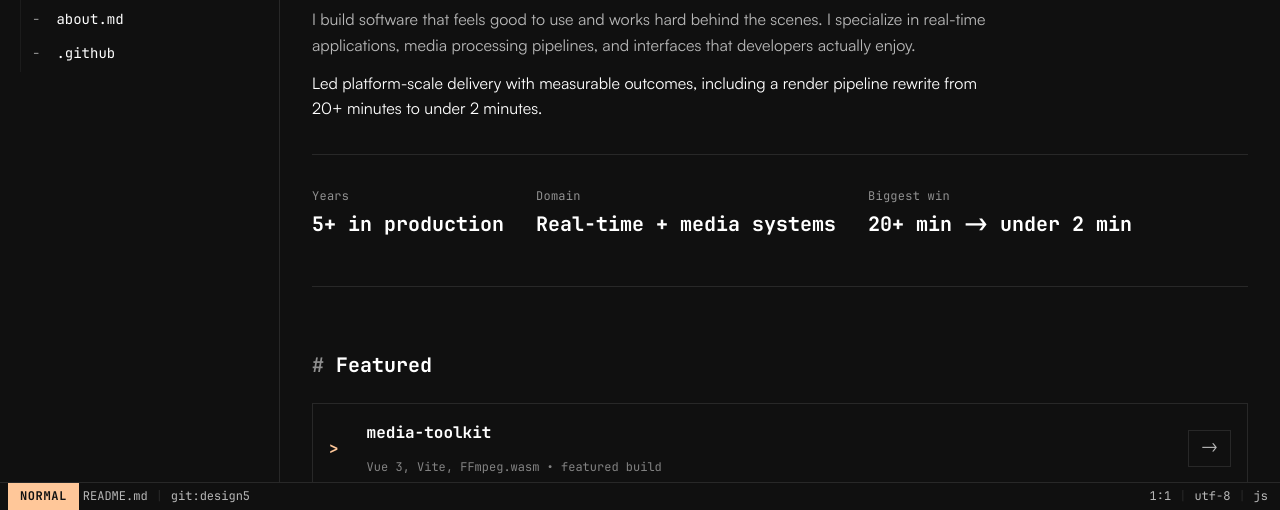
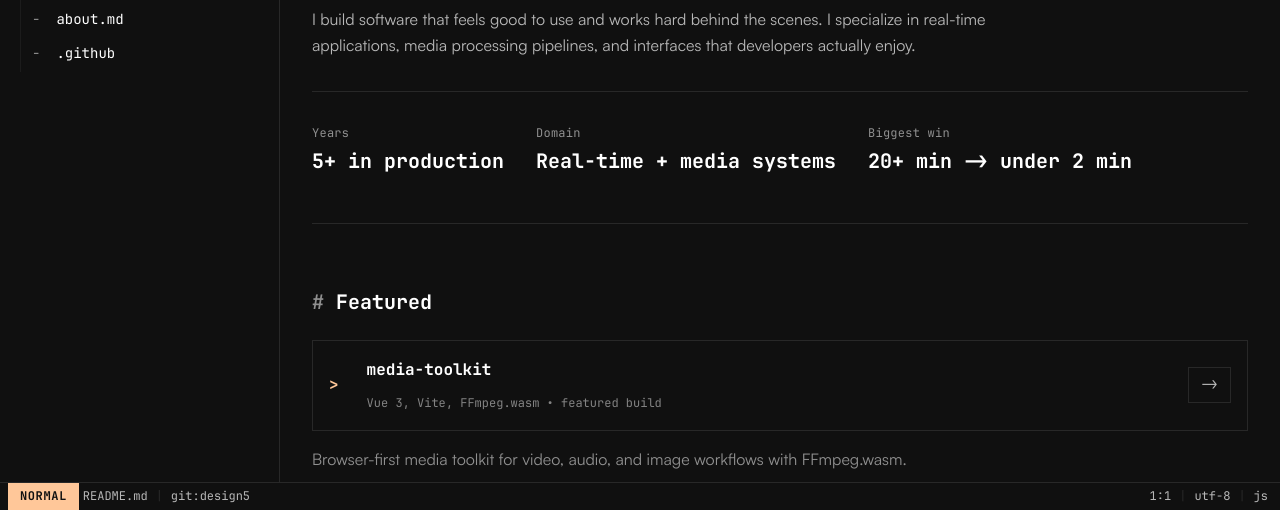
Before and after one commit to davis-ian/portfolio_v4, an Astro site: page / in a window 1280 px wide. Shown: the part 290-800 px from the top of the page. Built offline with nearby package versions, Linux system fonts and the light colour scheme; Astro itself is replaced by a stand-in of ours; no server answers.

Commit message:
hero update

```diff
--- a/src/pages/index.astro
+++ b/src/pages/index.astro
@@ -46,7 +46,7 @@ const featured = selectedWorks.find((entry) => entry.data.slug === "media-toolki
       <p class="hero-description">
         I build software that feels good to use and works hard behind the scenes. I specialize in real-time applications, media processing pipelines, and interfaces that developers actually enjoy.
       </p>
-      <p class="hero-impact-line">Led platform-scale delivery with measurable outcomes, including a render pipeline rewrite from 20+ minutes to under 2 minutes.</p>
+      <!-- <p class="hero-impact-line">Led platform-scale delivery with measurable outcomes, including a render pipeline rewrite from 20+ minutes to under 2 minutes.</p> -->
       <div class="hero-cta-row" aria-label="Primary recruiter actions">
         <button class="btn" id="hero-resume-btn" type="button">Resume</button>
         <a class="btn" href="/case-studies/render-engine">Case Study</a>
```
